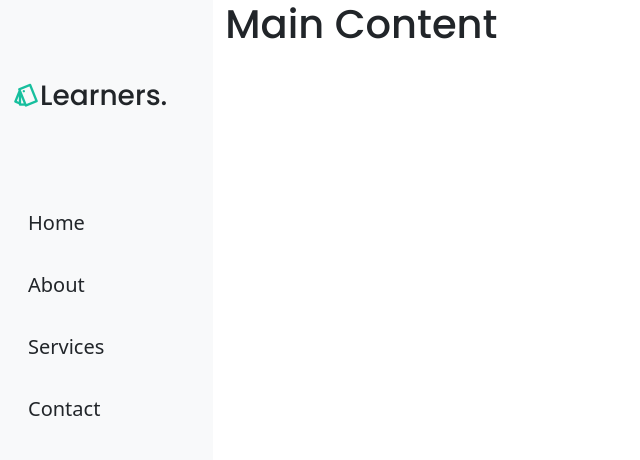
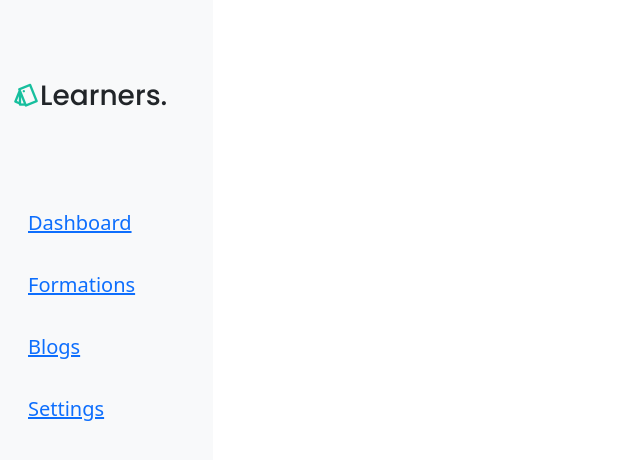
Before and after one commit to PFE-Elearning/pfe-e-learning, a React (Create React App) app: page / in a window 1280 px wide. Shown: the top 460 px of the page, without its empty margins (0-640 px from the left). Built offline with nearby package versions, Linux system fonts and the light colour scheme; a web font is replaced by a local one.

Commit message:
sideBar Admin panel

```diff
--- a/package.json
+++ b/package.json
@@ -15,6 +15,8 @@
     "react-countup": "^6.4.2",
     "react-dom": "^18.2.0",
     "react-player": "^2.12.0",
+    "react-router": "^6.13.0",
+    "react-router-dom": "^6.13.0",
     "react-scripts": "5.0.1",
     "react-slick": "^0.29.0",
     "reactstrap": "^9.2.0",
--- a/src/App.js
+++ b/src/App.js
@@ -1,7 +1,11 @@
 import Home from "./pages/Home";
-
+import { BrowserRouter } from "react-router-dom";
 function App() {
-  return <Home />;
+  return (
+    <BrowserRouter>
+        <Home />
+    </BrowserRouter>
+  );
 }
 
 export default App;
--- a/src/admin/AdminHome.js
+++ b/src/admin/AdminHome.js
@@ -1,5 +1,10 @@
 import react from 'react'
 import Sidebar from './compnents/SideBar'
+import Dashboard from './Dashboard'
+import Formations from './Formations'
+import { Route,Routes, useLocation } from 'react-router'
+import Blogs from './Blogs'
+import Settings from './Settings'
 import { Container, Row, Col } from 'reactstrap'
 const AdminHome=()=>{
     return (
@@ -9,7 +14,18 @@ const AdminHome=()=>{
             <Sidebar />
           </Col>
           <Col sm={9} md={10} className="">
-            <h1>Main Content</h1>
+             {
+              useLocation().pathname=='/admin/dashboard' && <Dashboard />
+             }
+             {
+              useLocation().pathname=='/admin/formations' && <Formations />
+             }
+             {
+              useLocation().pathname=='/admin/blogs' && <Blogs />
+             }
+             {
+              useLocation().pathname=='/admin/settings' && <Settings />
+             }
           </Col>
         </Row>
       </Container>
--- /dev/null
+++ b/src/admin/Blogs.js
@@ -0,0 +1,6 @@
+const Blogs=()=>{
+    return(
+        <h1>Blogs</h1>
+    )
+}
+export default Blogs;
--- /dev/null
+++ b/src/admin/Dashboard.js
@@ -0,0 +1,6 @@
+const Dashboard=()=>{
+    return(
+        <h1>Dashboard</h1>
+    )
+}
+export default Dashboard;
--- /dev/null
+++ b/src/admin/Formations.js
@@ -0,0 +1,6 @@
+const Fomations=()=>{
+    return(
+        <h1>Fomations</h1>
+    )
+}
+export default Fomations;
--- /dev/null
+++ b/src/admin/Settings.js
@@ -0,0 +1,6 @@
+const Settings=()=>{
+    return(
+        <h1>Settings</h1>
+    )
+}
+export default Settings;
--- a/src/admin/compnents/SideBar.js
+++ b/src/admin/compnents/SideBar.js
@@ -1,6 +1,6 @@
 import React from 'react';
 import { Nav } from 'react-bootstrap';
-
+import { Link } from 'react-router-dom';
 import './SideBar.css'
 const Sidebar = () => {
   return (
@@ -11,10 +11,18 @@ const Sidebar = () => {
                 </h3>
             </div>
             <Nav className="flex-column ">
-                <Nav.Link className=" fs-5 text-dark" href="#home">Home</Nav.Link>
-                <Nav.Link className="mt-3 fs-5 text-dark" href="#about">About</Nav.Link>
-                <Nav.Link className="mt-3 fs-5 text-dark" href="#services">Services</Nav.Link>
-                <Nav.Link className="mt-3 fs-5 text-dark" href="#contact">Contact</Nav.Link>
+                <Nav.Link className=" fs-5 text-dark" >
+                    <Link to="/admin/dashboard">Dashboard</Link>
+                </Nav.Link>
+                <Nav.Link className="mt-3 fs-5 text-dark" >
+                <Link to="/admin/formations">Formations</Link>
+                </Nav.Link>
+                <Nav.Link className="mt-3 fs-5 text-dark" >
+                <Link to="/admin/blogs">Blogs</Link>
+                </Nav.Link>
+                <Nav.Link className="mt-3 fs-5 text-dark" >
+                <Link to="/admin/settings">Settings</Link>
+                </Nav.Link>
             </Nav>
         </header>
   );
--- a/src/pages/Home.js
+++ b/src/pages/Home.js
@@ -1,29 +1,19 @@
 import react,{Fragment} from "react";
-import Courses from "../website/Courses-section/Courses";
-import ChooseUs from "../website/Choose-us/ChooseUs";
-import Header from '../website/Header/Header'
-import Company from "../website/Company-section/Company"
-import HeroSection from "../website/Hero-Section/HeroSection";
-import Features from "../website/Feature-section/Feature";
-import FreeCourse from "../website/Free-course-section/FreeCourse";
-import Testimonial from "../website/Testimonial/Testimontials";
-import Newsletter from "../website/Newsletter/Newsletter";
-import Footer from "../website/Footer/Footer";
+
 import AdminHome from "../admin/AdminHome";
+import WebsiteHome from "../website/WebsiteHome";
+import { Route,Routes, useLocation } from "react-router";
 const Home=()=>{
     return(
         <Fragment>
-        {/* <Header />
-        <HeroSection />
-        <Company />
-        <Courses />
-        <ChooseUs />
-        <Features />
-        <FreeCourse />
-        <Testimonial />
-        <Newsletter />
-        <Footer /> */}
-        <AdminHome />
+        <Routes>
+            <Route path="/home" element={<WebsiteHome />} />
+            <Route path="/" element={<AdminHome />} />
+            <Route path="/admin/dashboard" element={<AdminHome />}/>
+            <Route path="/admin/formations" element={<AdminHome />}/>
+            <Route path="/admin/settings" element={<AdminHome />}/>
+            <Route path="/admin/blogs" element={<AdminHome />}/>
+        </Routes>
         </Fragment>
     );
 }
--- /dev/null
+++ b/src/website/WebsiteHome.js
@@ -0,0 +1,27 @@
+import Courses from "./Courses-section/Courses";
+import ChooseUs from "./Choose-us/ChooseUs";
+import Header from './Header/Header'
+import Company from "./Company-section/Company"
+import HeroSection from "./Hero-Section/HeroSection";
+import Features from "./Feature-section/Feature";
+import FreeCourse from "./Free-course-section/FreeCourse";
+import Testimonial from "./Testimonial/Testimontials";
+import Newsletter from "./Newsletter/Newsletter";
+import Footer from "./Footer/Footer";
+const WebsiteHome=()=>{
+    return(
+        <>
+        <Header />
+        <HeroSection />
+        <Company />
+        <Courses />
+        <ChooseUs />
+        <Features />
+        <FreeCourse />
+        <Testimonial />
+        <Newsletter />
+        <Footer />
+        </>
+    );
+}
+export default WebsiteHome;
```
Also changed, not shown: 1 other file (tests, documents, lock files or other folders).
